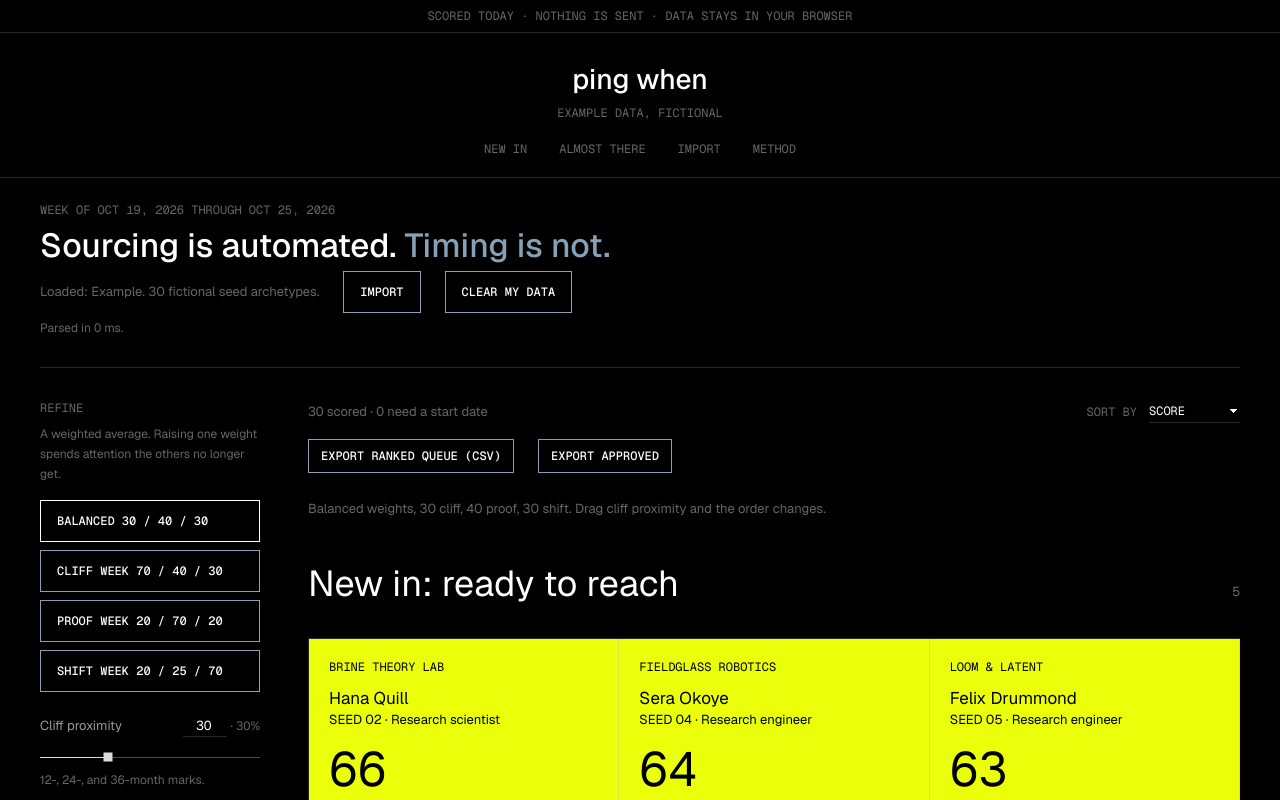
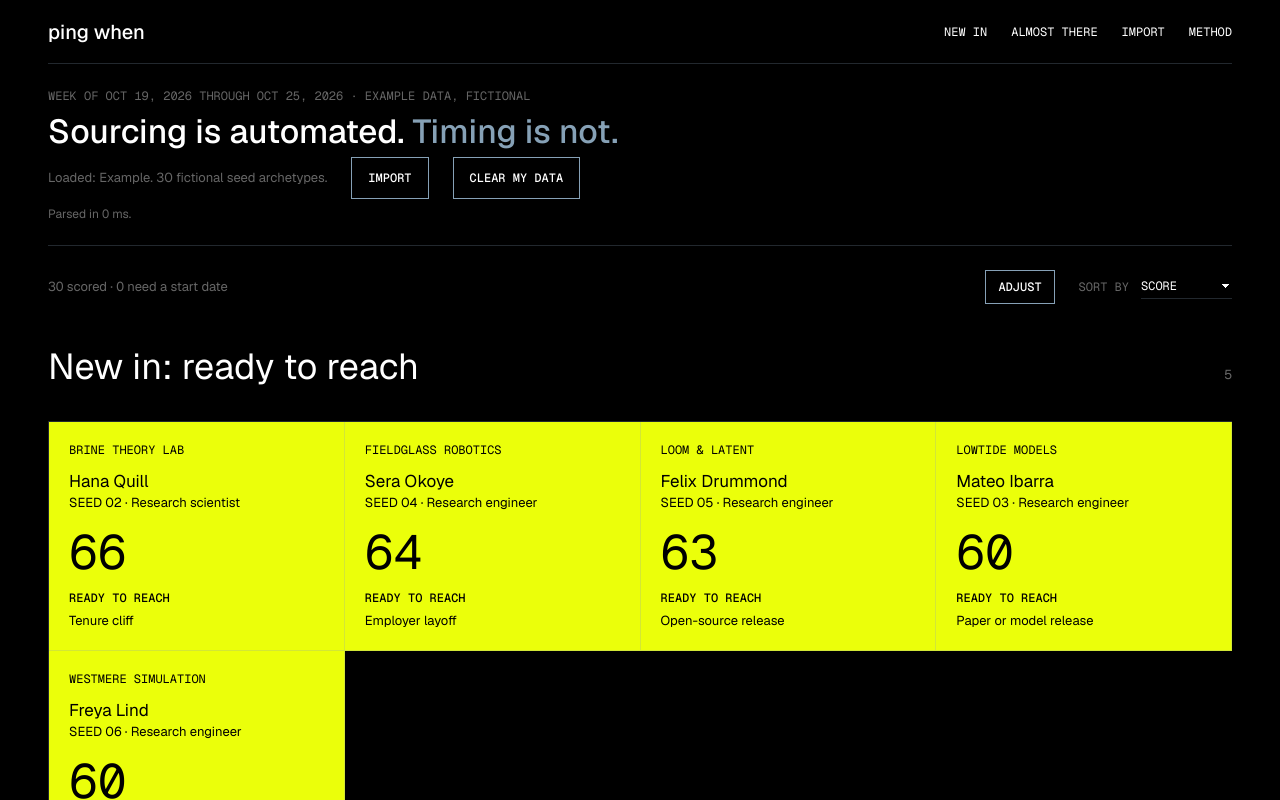
Before and after one commit to amyzhuang111/ping-when, a Next.js app: page / in a window 1280 px wide. Both pictures are taken after a click on the button "SEE IT WITH 30 EXAMPLE RESEARCHERS". Shown: the top 800 px of the page. Built offline with nearby package versions, Linux system fonts and the light colour scheme.

Commit message:
Cards first: one Adjust control for weights and filters, exports below the grid; Contract Cliffs top bar (64/56px, left wordmark, mono .tl links) and footer (foot line, hairline, Method details); Closest-to-ready feature block with score meter; e2e checks for all three

```diff
--- a/scripts/e2e.mjs
+++ b/scripts/e2e.mjs
@@ -65,7 +65,8 @@ const state = (page) =>
       empty: !!document.querySelector('[data-empty="true"]'),
     };
   });
-const cliffBox = (page) => page.locator('input[aria-label="Cliff proximity weight"]');
+const openAdjust = async (page) => { const b = page.locator('[data-testid="adjust"]'); if ((await b.count()) && (await b.getAttribute("aria-expanded")) !== "true") await b.click(); };
+const cliffBox = (page) => { const l = page.locator('input[aria-label="Cliff proximity weight"]'); return { fill: async (v) => { await openAdjust(page); await l.fill(v); }, inputValue: async () => { await openAdjust(page); return l.inputValue(); } }; };
 async function setNumber(page, value) {
   const box = cliffBox(page);
   await box.fill(value);
@@ -102,15 +103,15 @@ const nc = await page.evaluate(() => {
   const reach = ranked.filter((e) => e.dataset.status === "reach");
   const top = ranked.find((e) => e.dataset.status !== "reach");
   return { reach: reach.length, section: !!document.querySelector('[data-testid="this-week"]'), line: document.querySelector('[data-testid="none-clear"]')?.textContent ?? null,
-    expect: top ? `Closest to ready is ${top.dataset.name}` : null, href: document.querySelector('[data-testid="closest-link"]')?.getAttribute("href"), topId: top?.id, score: top?.dataset.score,
+    expect: top ? top.dataset.name : null, href: document.querySelector('[data-testid="closest-link"]')?.getAttribute("href"), topId: top?.id, score: top?.dataset.score,
     navNewIn: [...document.querySelectorAll('[data-testid="nav"] a')].some((a) => a.getAttribute("href") === "#new-in") };
 });
 if (nc.reach === 0) {
-  check("empty 'New in' is not shown; data-computed 'Nothing clears' line instead", !nc.section && !nc.navNewIn && nc.line?.startsWith(nc.expect) && nc.line.endsWith(` at ${nc.score}, since nobody clears 60 this week.`), JSON.stringify(nc));
+  check("empty 'New in' is not shown; data-computed 'Nothing clears' line instead", !nc.section && !nc.navNewIn && nc.line?.startsWith("Nobody clears 60 this week") && nc.line.includes(nc.expect), JSON.stringify(nc));
   check("'Closest' link targets that card", nc.href === `#${nc.topId}`, JSON.stringify(nc));
   await page.click('[data-testid="closest-link"]');
   await page.waitForSelector('[data-testid="drawer"]');
-  check("'Closest' link opens that person", (await page.locator('[data-testid="drawer"] h1').textContent()) === nc.expect.replace("Closest to ready is ", ""));
+  check("'Closest' link opens that person", (await page.locator('[data-testid="drawer"] h1').textContent()) === nc.expect);
   const scrim = await page.evaluate(() => getComputedStyle(document.querySelector(".scrim")).backgroundColor);
   check("drawer overlay dims at 40%", scrim === "rgba(0, 0, 0, 0.4)", scrim);
   await page.keyboard.press("Escape");
@@ -152,6 +153,8 @@ await done(page);
 // 7. Slider drag (pointer, not keyboard): drag the cliff thumb right and the weight rises
 page = await fresh();
 await upload(page, ROSTER);
+await openAdjust(page);
+check("adjust: weights and filters stay collapsed until Adjust is pressed", await page.locator('[data-testid="slider-cliff"]').isVisible());
 const thumb = page.locator('[data-testid="slider-cliff"] [data-slot="slider-thumb"]');
 const track = page.locator('[data-testid="slider-cliff"] [data-slot="slider-track"]');
 await track.scrollIntoViewIfNeeded();
@@ -318,7 +321,7 @@ for (const width of [375, 1440]) {
       ink: cs(document.body).color,
       borders,
       firstTile: document.querySelector("[data-person] .card")?.getBoundingClientRect().top ?? 9999,
-      banner: (() => { const b = document.querySelector('[data-testid="announcement"]'); return { h: b.getBoundingClientRect().height, sw: b.scrollWidth, cw: b.clientWidth, text: b.innerText.trim() }; })(),
+      banner: (() => { const b = document.querySelector('[data-testid="topbar"]'); const m = b.querySelector(".mark").getBoundingClientRect(); return { h: b.getBoundingClientRect().height, markLeft: Math.round(m.left), adjustHidden: !document.querySelector('[data-testid="slider-cliff"]')?.offsetParent, exportsBelow: document.querySelector('[data-testid="exports"]').getBoundingClientRect().top > document.querySelector("[data-person]").getBoundingClientRect().top }; })(),
       nav: (() => { const n = document.querySelector('[data-testid="nav"]'); const tops = [...n.querySelectorAll("a")].map((a) => Math.round(a.getBoundingClientRect().top)); return { rows: new Set(tops).size, overflowX: getComputedStyle(n).overflowX, sw: n.scrollWidth, cw: n.clientWidth }; })(),
       loaded: [...document.fonts].filter((f) => f.status === "loaded").map((f) => f.family.replace(/"/g, "").toLowerCase()),
     };
@@ -327,9 +330,11 @@ for (const width of [375, 1440]) {
   check(`${width}px: smallest visible text >= 12px`, m.minFont >= 12, String(m.minFont));
   check(`${width}px: GI fonts (h1 and body Geist)`, /geist/i.test(m.h1) && /geist/i.test(m.body) && m.loaded.some((f) => f.includes("geist")), `${m.h1} | ${m.body} | loaded ${m.loaded}`);
   check(`${width}px: GI colours (#000 page, #86A1B6 tiles, #EBFF0A only on ready cards), no shadows`, m.bg === "rgb(0, 0, 0)" && m.tile === "rgb(134, 161, 182)" && m.shadows === 0 && m.hiOff === 0, JSON.stringify(m));
+  if (width === 1440) check("1440px: Contract Cliffs top bar (64px, wordmark left)", Math.round(m.banner.h) === 64 && m.banner.markLeft === 48, JSON.stringify(m.banner));
+  check(`${width}px: cards first (Adjust collapsed, exports below the grid)`, m.banner.adjustHidden && m.banner.exportsBelow, JSON.stringify(m.banner));
   if (width === 1440) check("1440px: first card sits above the fold (card top < 760px)", m.firstTile < 760, String(m.firstTile));
   if (width === 375) {
-    check("375px: banner is one line 'NOTHING IS SENT · STAYS IN YOUR BROWSER'", m.banner.text === "NOTHING IS SENT · STAYS IN YOUR BROWSER" && m.banner.h <= 34 && m.banner.sw <= m.banner.cw, JSON.stringify(m.banner));
+    check("375px: Contract Cliffs top bar (56px, wordmark left)", Math.round(m.banner.h) === 56 && m.banner.markLeft === 20, JSON.stringify(m.banner));
     check("375px: nav is a single row that scrolls sideways", m.nav.rows === 1 && m.nav.overflowX === "auto", JSON.stringify(m.nav));
   }
   check(`${width}px: no borders outside the GI line tokens`, m.borders.length === 0, JSON.stringify(m.borders.slice(0, 5)));
--- a/src/app/globals.css
+++ b/src/app/globals.css
@@ -247,3 +247,47 @@ main .tlink { padding: 6px 12px; }
 .pgrid > * { background: #000; border-right: 1px solid var(--rule); border-bottom: 1px solid var(--rule); }
 .pgrid > .col-span-full { border-right: 1px solid var(--rule); }
 .pgrid > [data-status="reach"] { background: #ebff0a; }
+
+/* ---- Shared Contract Cliffs vocabulary: wrap, top bar, .tl, footer ---- */
+.wrapx { max-width: 1440px; margin: 0 auto; padding-left: 48px; padding-right: 48px; }
+header.top { margin: 0 max(48px, calc((100% - 1344px) / 2)); padding: 0; border-bottom: 1px solid var(--rule); display: flex; align-items: center; justify-content: space-between; gap: 24px; height: 64px; }
+header.top .mark { font: 500 20px/24px var(--font-sans); color: var(--ink); text-transform: lowercase; white-space: nowrap; }
+.navrow { justify-content: flex-end; gap: 24px; }
+.tl { font: 400 12px/16px var(--font-mono); text-transform: uppercase; color: var(--ink); background: none; border: 0; padding: 0; min-height: 44px; display: inline-flex; align-items: center; cursor: pointer; text-underline-offset: 4px; white-space: nowrap; }
+.tl:hover { text-decoration: underline; }
+.lab { font: 400 12px/16px var(--font-mono); text-transform: uppercase; color: var(--grey); }
+.cc-foot { margin-top: 96px; padding: 24px 0 60px; }
+.cc-foot .foot { font: 400 12px/16px var(--font-mono); text-transform: uppercase; color: var(--grey); margin: 0 0 16px; }
+.cc-foot hr.hair { border: 0; border-top: 1px solid var(--rule); margin: 0 0 28px; }
+details.method > summary { list-style: none; cursor: pointer; min-height: 44px; display: flex; align-items: center; flex-wrap: wrap; gap: 8px 16px; }
+details.method > summary::-webkit-details-marker { display: none; }
+details.method > summary .gn { font-size: 14px; color: var(--ink); text-decoration: underline; text-decoration-color: var(--accent); text-underline-offset: 4px; }
+details.method[open] > summary { margin-bottom: 24px; }
+
+/* Loaded: cards first. Adjust opens a panel above the grid. */
+.toolbar { display: flex; flex-wrap: wrap; align-items: center; justify-content: space-between; gap: 12px 24px; }
+.side, .side.open { width: 100%; }
+.side[hidden] { display: none !important; }
+.side.open { display: grid !important; grid-template-columns: minmax(260px, 1.3fr) repeat(3, minmax(0, 1fr)); gap: 0 40px; padding: 24px 0 32px; border-bottom: 1px solid var(--rule); margin-bottom: 8px; }
+.side.open > * { margin-top: 0 !important; }
+@media (max-width: 899px) { .side.open { grid-template-columns: 1fr; gap: 28px; } }
+
+/* Closest to ready: a deliberate feature block, accent not yellow. */
+.closest-hero { margin-top: 32px; display: grid; grid-template-columns: 1.4fr 1fr; gap: 24px 48px; align-items: end; padding: 32px; border: 1px solid var(--rule); background: rgba(134,161,182,.06); }
+.ch-name { display: block; margin-top: 12px; font: 500 clamp(32px, 3.2vw, 48px)/1 var(--font-sans); color: var(--ink); background: none; border: 0; padding: 0; text-align: left; cursor: pointer; }
+.ch-name:hover { color: var(--accent); }
+.ch-why { margin-top: 12px; font-size: 15px; line-height: 22px; color: var(--body); }
+.ch-score { font: 400 72px/1 var(--font-mono); color: var(--ink); }
+.ch-score span { font-size: 28px; color: var(--grey); margin-left: 4px; }
+.ch-track { margin: 16px 0 10px; height: 4px; background: var(--rule); }
+.ch-fill { height: 100%; background: var(--accent); }
+.ch-line { grid-column: 1 / -1; font-size: 13px; color: var(--grey); border-top: 1px solid var(--rule); padding-top: 16px; }
+.ch-line a { color: var(--body); }
+@media (max-width: 699px) {
+  .wrapx { padding-left: 20px; padding-right: 20px; }
+  header.top { height: 56px; margin: 0 20px; }
+  header.top .mark { font-size: 18px; }
+  .navrow { margin: 0; padding: 0; gap: 16px; overflow-x: auto; justify-content: flex-start; min-width: 0; }
+  .closest-hero { grid-template-columns: 1fr; padding: 20px; }
+  .ch-score { font-size: 56px; }
+}
--- a/src/components/ping-when.tsx
+++ b/src/components/ping-when.tsx
@@ -170,32 +170,22 @@ export function PingWhen() {
 
   return (
     <div className="min-h-full bg-[var(--paper)]">
-      <div className="hair-b">
-        <p className="eyebrow whitespace-nowrap px-4 py-2 text-center" data-testid="announcement">
-          <span className="md:hidden">Nothing is sent · stays in your browser</span>
-          <span className="hidden md:inline">Scored today · nothing is sent · data stays in your browser</span>
-        </p>
-      </div>
-
-      <header className="hair-b">
-        <div className="mx-auto max-w-[1440px] px-4 pt-8 pb-5 text-center md:px-10">
-          <p className="wordmark">ping when</p>
-          <p className="eyebrow mt-3 min-h-4 muted" data-testid="dataset">
-            {hydrated ? datasetLine : ""}
-          </p>
-          <nav className="navrow mt-5" aria-label="Sections" data-testid="nav">
-            {(!loaded || reach.length > 0) && <a className="eyebrow" href="#new-in">New in</a>}
-            <a className="eyebrow" href="#almost">Almost there</a>
-            {(!loaded || unscored.length > 0) && <a className="eyebrow" href="#incomplete">Incomplete</a>}
-            <a className="eyebrow" href="#import">Import</a>
-            <a className="eyebrow" href="#method">Method</a>
+      <header className="top" data-testid="topbar">
+        <span className="mark">ping when</span>
+        <nav className="navrow" aria-label="Sections" data-testid="nav">
+          {(!loaded || reach.length > 0) && <a className="tl" href="#new-in">New in</a>}
+          <a className="tl" href="#almost">Almost there</a>
+          {(!loaded || unscored.length > 0) && <a className="tl" href="#incomplete">Incomplete</a>}
+          <a className="tl" href="#import">Import</a>
+          <a className="tl" href="#method">Method</a>
         </nav>
-        </div>
       </header>
 
-      <section className={`mx-auto max-w-[1440px] px-4 md:px-10 ${loaded ? "hero-loaded py-8 md:py-10" : "py-16 md:py-24"}`} data-testid="hero" data-loaded={loaded ? "1" : undefined}>
+      <section className={`wrapx ${loaded ? "hero-loaded py-8 md:py-10" : "py-16 md:py-24"}`} data-testid="hero" data-loaded={loaded ? "1" : undefined}>
         <p className="eyebrow muted">
           Week of {formatDay(weekOf(asOf))} through {formatDay(weekEnding(asOf))}
+          {hydrated && datasetLine ? " · " : ""}
+          <span data-testid="dataset">{hydrated ? datasetLine : ""}</span>
         </p>
         <h1 className={`serif max-w-[18ch] leading-[1.05] ${loaded ? "mt-3 text-[32px] md:max-w-none md:text-[40px]" : "mt-6 text-[44px] md:text-[72px] xl:text-[96px]"}`}>Sourcing is automated. <span className="key">Timing is not.</span></h1>
         {!loaded && (
@@ -210,7 +200,7 @@ export function PingWhen() {
         )}
       </section>
 
-      <div className="mx-auto max-w-[1440px] px-4 pb-16 md:px-10">
+      <div className="wrapx pb-16">
         <ImportPanel loaded={loaded} example={example} label={workspace?.label ?? ""} onImport={onImport} onClear={clearAll} />
         {importMs !== null && (
           <p className="mt-4 text-[12px] muted tnum" data-testid="import-ms">
@@ -246,13 +236,8 @@ export function PingWhen() {
         )}
 
         {loaded && (
-          <div className="mt-8 hair-t pt-8 md:flex md:gap-12">
-            <div className="md:hidden">
-              <button type="button" className="tlink" aria-expanded={refineOpen} onClick={() => setRefineOpen(!refineOpen)}>
-                {refineOpen ? "Hide refine and filters" : "Refine and filter"}
-              </button>
-            </div>
-            <aside className={`side${refineOpen ? " open mt-6" : ""}`} aria-label="Refine and filter">
+          <div className="mt-6 hair-t pt-6">
+            <aside id="adjust-panel" className={`side${refineOpen ? " open" : ""}`} aria-label="Adjust weights and filters" hidden={!refineOpen}>
               {people.length > 0 && <WeightPanel weights={weights} onChange={setWeights} />}
               <div className="mt-10">
                 <h3>Status</h3>
@@ -306,11 +291,15 @@ export function PingWhen() {
               )}
             </aside>
 
-            <main className="mt-8 min-w-0 flex-1 md:mt-0">
-              <div className="flex flex-wrap items-center justify-between gap-4">
+            <main className="min-w-0">
+              <div className="toolbar">
                 <p className="text-[13px] muted tnum" data-testid="summary">
                   {people.length} scored · {unscored.length} need a start date{workspace && workspace.errors.length > 0 ? ` · ${workspace.errors.length} import errors` : ""}
                 </p>
+                <div className="flex items-center gap-6">
+                <button type="button" className="tlink" data-testid="adjust" aria-expanded={refineOpen} aria-controls="adjust-panel" onClick={() => setRefineOpen(!refineOpen)}>
+                  {refineOpen ? "Hide adjust" : dirty || filtering ? "Adjust (changed)" : "Adjust"}
+                </button>
                 <label className="flex items-center gap-3">
                   <span className="eyebrow muted">Sort by</span>
                   <select className="select" value={sort} onChange={(e) => setSort(e.target.value as Sort)} aria-label="Sort by">
@@ -320,34 +309,11 @@ export function PingWhen() {
                   </select>
                 </label>
                 </div>
-              {people.length > 0 && (
-                <div className="mt-4 flex flex-wrap gap-x-6 gap-y-3">
-                  <button type="button" className="tlink" data-testid="export-ranked" onClick={() => download(rankedQueueCsv(rows, unscored), "ping-when-ranked-queue.csv")}>
-                    Export ranked queue (CSV)
-                  </button>
-                  <button
-                    type="button"
-                    className="tlink"
-                    onClick={() =>
-                      download(
-                        approvedQueueCsv(rows, new Set(Object.entries(decisions).filter(([, d]) => d === "approve").map(([id]) => id))),
-                        "ping-when-approved.csv",
-                      )
-                    }
-                  >
-                    Export approved
-                  </button>
-                  {dirty && (
-                    <button type="button" className="tlink" onClick={() => setWeights(DEFAULT_WEIGHTS)}>
-                      Reset weights
-                    </button>
-                  )}
               </div>
-              )}
 
               {people.length > 0 && (
                 <div className="mt-6 text-[13px] leading-6" aria-live="polite">
-                  {!dirty && <p className="muted">Balanced weights, 30 cliff, 40 proof, 30 shift. Drag cliff proximity and the order changes.</p>}
+                  {!dirty && refineOpen && <p className="muted">Balanced weights, 30 cliff, 40 proof, 30 shift. Drag cliff proximity and the order changes.</p>}
                   {dirty && entered.length > 0 && (
                     <p>
                       Entered ready to reach:{" "}
@@ -376,14 +342,26 @@ export function PingWhen() {
                 </Section>
               )}
               {people.length > 0 && reach.length === 0 && !filtering && closest && (
-                <p className="mt-10 text-[14px] tnum" data-testid="none-clear">
-                  Closest to ready is{" "}
+                <section className="closest-hero" data-testid="closest-hero" aria-label="Closest to ready">
+                  <div className="ch-who">
+                    <p className="eyebrow">Closest to ready · {closest.person.org}</p>
+                    <button type="button" className="ch-name" onClick={() => setOpenId(closest.person.id)}>{closest.person.name}</button>
+                    <p className="ch-why">{drivingLabel(closest.driving)} · {closest.person.roleType}</p>
+                  </div>
+                  <div className="ch-meter" aria-hidden="true">
+                    <p className="ch-score tnum">{closest.score}<span>/{REACH_THRESHOLD}</span></p>
+                    <div className="ch-track"><div className="ch-fill" style={{ width: `${Math.min(100, (closest.score / REACH_THRESHOLD) * 100)}%` }} /></div>
+                    <p className="eyebrow tnum">{REACH_THRESHOLD - closest.score} points under the line</p>
+                  </div>
+                  <p className="ch-line tnum" data-testid="none-clear">
+                    Nobody clears {REACH_THRESHOLD} this week, so no card is lit. Open{" "}
                     <a className="underline underline-offset-4" href={`#card-${closest.person.id}`} data-testid="closest-link"
                       onClick={() => setOpenId(closest.person.id)}>
                       {closest.person.name}
-                  </a>
-                  {` at ${closest.score}`}, since nobody clears {REACH_THRESHOLD} this week.
+                    </a>{" "}
+                    to see which signal would move the score.
                   </p>
+                </section>
               )}
               {people.length > 0 && (
                 <Section id="almost" testid="closest" title="Almost there" count={near.length} sub="Highest scores that are not ready this week." empty="No one here with these filters.">
@@ -405,29 +383,52 @@ export function PingWhen() {
                   <More shown={limit.incomplete} total={incomplete.length} onMore={() => setLimit({ ...limit, incomplete: limit.incomplete + PAGE })} />
                 </Section>
               )}
+              {people.length > 0 && (
+                <div className="mt-14 hair-t pt-6 flex flex-wrap items-center gap-x-6 gap-y-3" data-testid="exports">
+                  <button type="button" className="tlink" data-testid="export-ranked" onClick={() => download(rankedQueueCsv(rows, unscored), "ping-when-ranked-queue.csv")}>
+                    Export ranked queue (CSV)
+                  </button>
+                  <button
+                    type="button"
+                    className="tlink"
+                    onClick={() =>
+                      download(
+                        approvedQueueCsv(rows, new Set(Object.entries(decisions).filter(([, d]) => d === "approve").map(([id]) => id))),
+                        "ping-when-approved.csv",
+                      )
+                    }
+                  >
+                    Export approved
+                  </button>
+                  {dirty && (
+                    <button type="button" className="tlink" onClick={() => setWeights(DEFAULT_WEIGHTS)}>
+                      Reset weights
+                    </button>
+                  )}
+                </div>
+              )}
             </main>
           </div>
         )}
 
-        <section id="method" className="mt-24 hair-t pt-12">
-          <h2 className="h-section">Limits.</h2>
+        <footer className="cc-foot">
+          <p className="foot">Nothing is sent. Data stays in your browser. Scores are a guide, so open the source before you act.</p>
+          <hr className="hair" />
+          <details id="method" className="method">
+            <summary><span className="lab">Method and limits</span><span className="gn">How the score works and what it cannot tell you</span></summary>
           <div className="mt-6 grid gap-x-12 gap-y-4 md:grid-cols-2">
             <p className="prose-s">The roster is the file you import. The example is 30 fictional archetypes and stays off the queue until you load it.</p>
             <p className="prose-s">A cliff is inferred from start_date. A month with no day uses the first of that month. It is not a view of a grant.</p>
             <p className="prose-s">A layoff is news about the employer. It is not proof this person was cut. Open the source link before you approve.</p>
             <p className="prose-s">The line at 60 predicts a likelier reply, not a hire. Approve records a decision on this machine. It does not send.</p>
           </div>
-          <div className="mt-16">
+            <div className="mt-12">
               <AutomationPanel />
             </div>
-        </section>
+            <p className="mt-10 text-[12px] muted">Ping when is an interview case by Amy Zhuang. It is not a General Intuition product, and it is not affiliated with General Intuition.</p>
+          </details>
+        </footer>
       </div>
-
-      <footer className="hair-t">
-        <div className="mx-auto max-w-[1440px] px-4 py-8 md:px-10">
-          <p className="text-[12px] muted">Ping when is an interview case. It is not a General Intuition product, and it is not affiliated with General Intuition.</p>
-        </div>
-      </footer>
 
       {openRow && (
         <DetailDrawer
```
Lines whose indentation alone changed are shown as unchanged.
